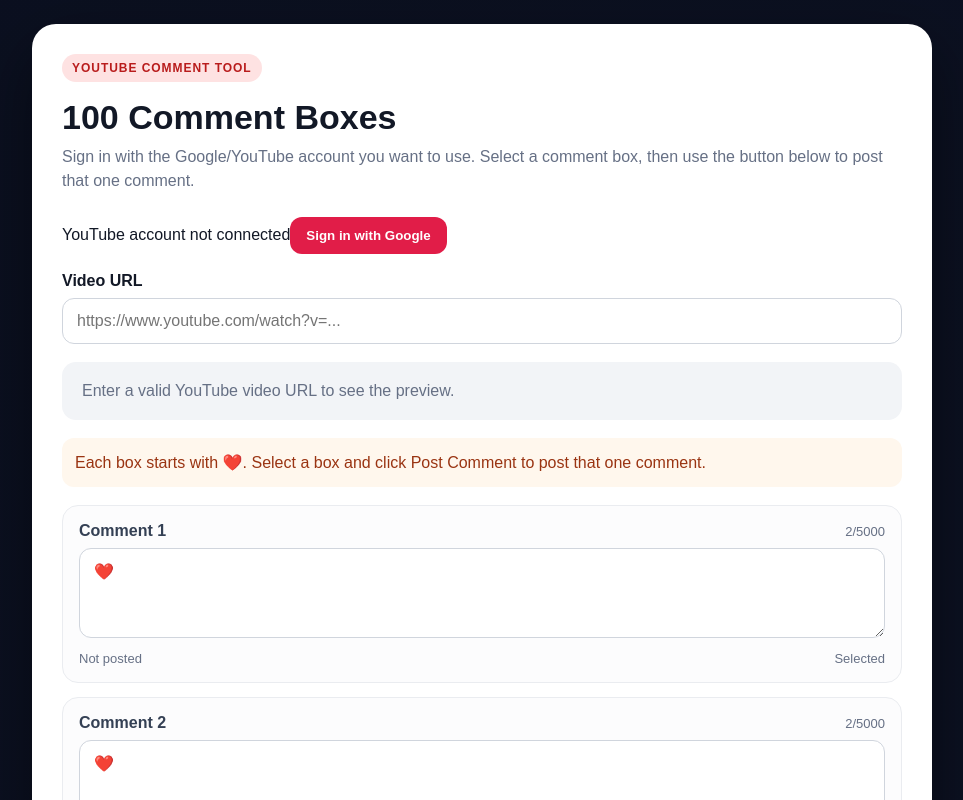
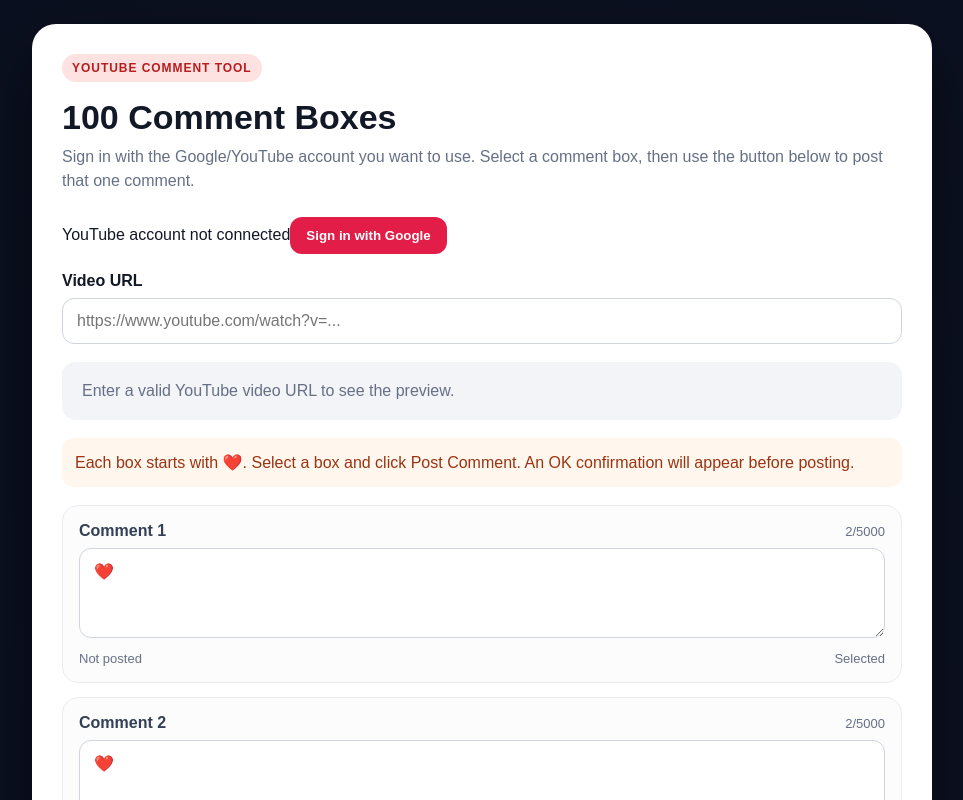
Before and after one commit to Arun282/Youtube, a Next.js app: page / in a window 1280 px wide. Shown: the top 800 px of the page, without its empty margins (158-1121 px from the left). Built offline with nearby package versions, Linux system fonts and the light colour scheme; no server answers.

Commit message:
Restore OK confirmation before individual comment posting

```diff
--- a/app/page.tsx
+++ b/app/page.tsx
@@ -2,20 +2,21 @@
 import {useEffect,useMemo,useState} from "react";
 function getId(url:string){try{const u=new URL(url);if(u.hostname.includes("youtu.be"))return u.pathname.slice(1);if(u.searchParams.get("v"))return u.searchParams.get("v");const m=u.pathname.match(/\/shorts\/([^/]+)/);return m?.[1]||null}catch{return null}}
 export default function Home(){
-const [url,setUrl]=useState(""),[comments,setComments]=useState<string[]>(Array(100).fill("❤️")),[status,setStatus]=useState<string[]>(Array(100).fill("Not posted")),[selected,setSelected]=useState(0),[logged,setLogged]=useState(false),[posting,setPosting]=useState(false),id=useMemo(()=>getId(url),[url]);
+const [url,setUrl]=useState(""),[comments,setComments]=useState<string[]>(Array(100).fill("❤️")),[status,setStatus]=useState<string[]>(Array(100).fill("Not posted")),[selected,setSelected]=useState(0),[logged,setLogged]=useState(false),[posting,setPosting]=useState(false),[confirmOpen,setConfirmOpen]=useState(false),id=useMemo(()=>getId(url),[url]);
 const postedCount=status.filter(s=>s==="Posted on YouTube").length;
 useEffect(()=>{fetch("/api/auth/status").then(r=>r.json()).then(d=>setLogged(!!d.loggedIn)).catch(()=>{});},[]);
 const update=(i:number,v:string)=>{setSelected(i);setComments(c=>{const n=[...c];n[i]=v;return n});setStatus(s=>{const n=[...s];n[i]="Not posted";return n})};
 const postSelected=async()=>{
 if(!id||!logged||posting||!comments[selected].trim())return;
-setPosting(true);setStatus(s=>{const n=[...s];n[selected]="Posting…";return n});
+setConfirmOpen(false);setPosting(true);setStatus(s=>{const n=[...s];n[selected]="Posting…";return n});
 try{const r=await fetch("/api/comments",{method:"POST",headers:{"Content-Type":"application/json"},body:JSON.stringify({videoId:id,comment:comments[selected]})});const d=await r.json();setStatus(s=>{const n=[...s];n[selected]=r.ok?"Posted on YouTube":d.error||"Post failed";return n});if(r.status===401)setLogged(false)}catch{setStatus(s=>{const n=[...s];n[selected]="Post failed";return n})}finally{setPosting(false)}
 };
 const login=()=>{window.location.href="/api/auth/login"};
 return <main><div className="card"><div className="badge">YOUTUBE COMMENT TOOL</div><h1>100 Comment Boxes</h1><p className="sub">Sign in with the Google/YouTube account you want to use. Select a comment box, then use the button below to post that one comment.</p>
 <div className="auth"><span>{logged?"✓ YouTube account connected":"YouTube account not connected"}</span><button onClick={login}>{logged?"Reconnect Google":"Sign in with Google"}</button></div>
 <label>Video URL</label><input value={url} onChange={e=>setUrl(e.target.value)} placeholder="https://www.youtube.com/watch?v=..."/>{id?<div className="video"><iframe src={"https://www.youtube.com/embed/"+id} title="YouTube video" allowFullScreen/> </div>:<div className="hint">Enter a valid YouTube video URL to see the preview.</div>}
-<div className="notice">Each box starts with ❤️. Select a box and click Post Comment to post that one comment.</div>
+<div className="notice">Each box starts with ❤️. Select a box and click Post Comment. An OK confirmation will appear before posting.</div>
 <div className="comment-list">{comments.map((comment,i)=><div className={"comment-box"+(selected===i?" selected":"")} key={i} onClick={()=>setSelected(i)}><div className="comment-head"><strong>Comment {i+1}</strong><span>{comment.length}/5000</span></div><textarea maxLength={5000} value={comment} onFocus={()=>setSelected(i)} onChange={e=>update(i,e.target.value)} placeholder={"Write comment "+(i+1)+"..."}/><div className="row"><span>{status[i]}</span><span>{selected===i?"Selected":"Tap to select"}</span></div></div>)}</div>
-<button className="post-all" disabled={!id||!logged||!comments[selected].trim()||posting} onClick={postSelected}>{posting?"Processing…":"Post Comment"}</button><div className="post-count">Posted: {postedCount}/100</div>
+<button className="post-all" disabled={!id||!logged||!comments[selected].trim()||posting} onClick={()=>setConfirmOpen(true)}>{posting?"Processing…":"Post Comment"}</button><div className="post-count">Posted: {postedCount}/100</div>
+{confirmOpen&&<div className="confirm-backdrop" onClick={()=>setConfirmOpen(false)}><div className="confirm-box" onClick={e=>e.stopPropagation()}><h2>Confirm</h2><p>Post this comment to YouTube?</p><div className="confirm-actions"><button onClick={()=>setConfirmOpen(false)}>Cancel</button><button onClick={postSelected}>OK</button></div></div></div>}
 <a className="yt" href={id?("https://www.youtube.com/watch?v="+id):"https://www.youtube.com"} target="_blank">Open on YouTube ↗</a><div className="footer-links"><a href="/privacy">Privacy Policy</a><span> · </span><a href="/terms">Terms of Service</a></div></div></main>}
```
